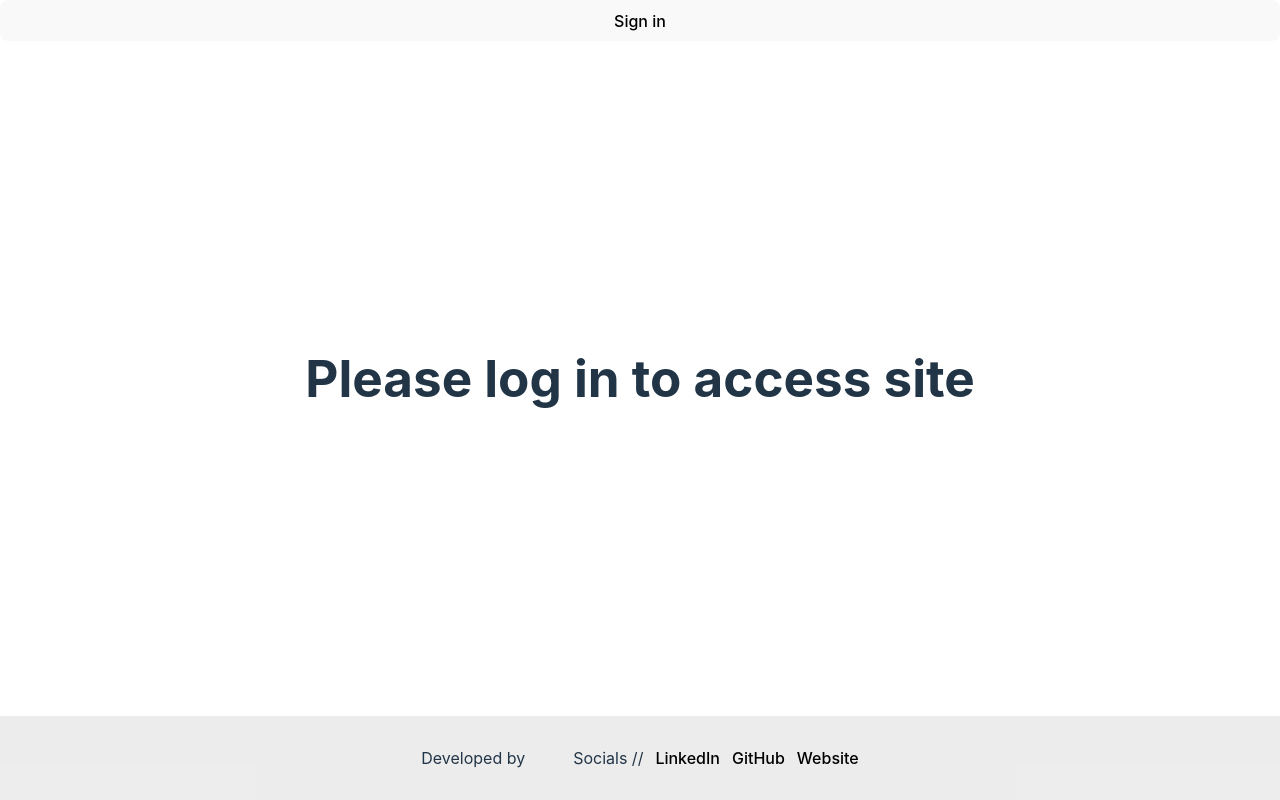
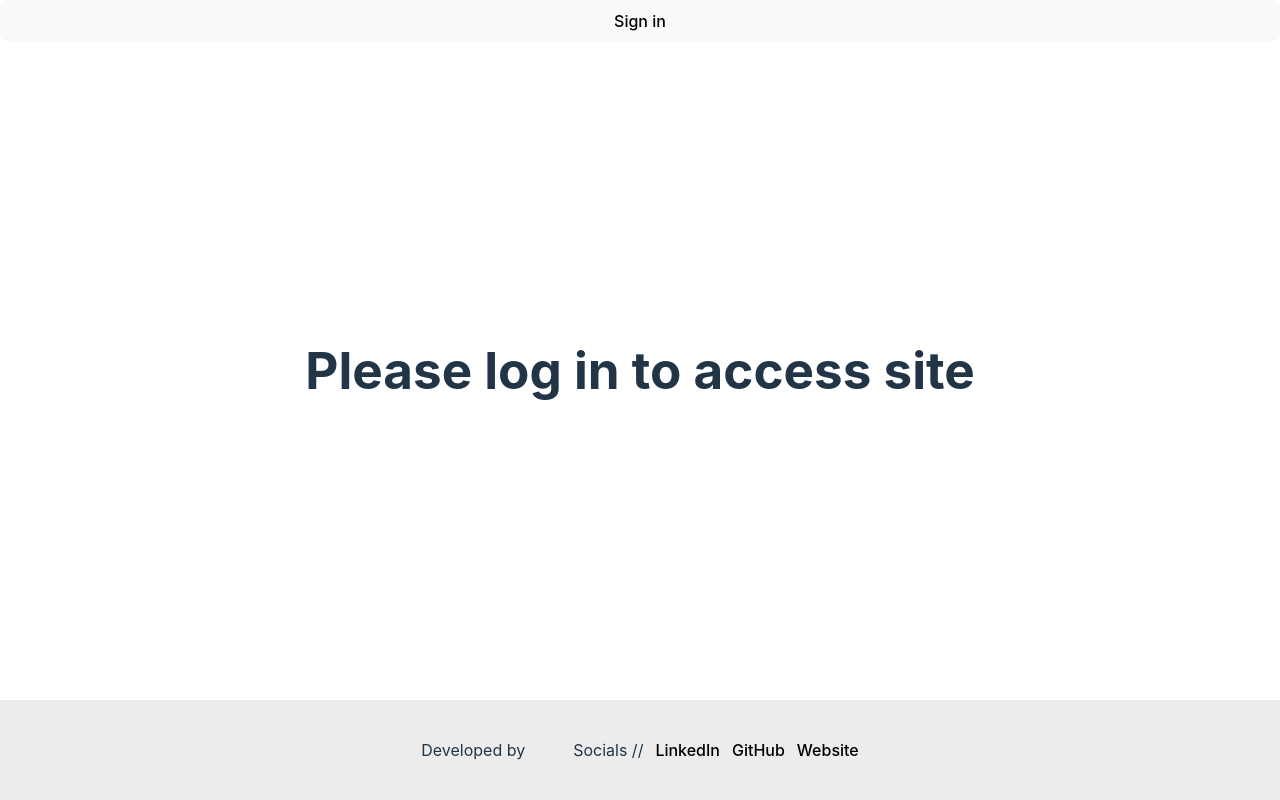
Before and after one commit to ATlexEide/furrventions, a React (Vite) app: page / in a window 1280 px wide. Built offline with nearby package versions, Linux system fonts and the light colour scheme; no server answers.

Commit message:
Adjust main height

```diff
--- a/src/App.css
+++ b/src/App.css
@@ -11,7 +11,7 @@
   overflow-x: hidden;
 }
 main {
-  height: 100%;
+  height: fit-content;
   width: 100%;
   display: flex;
   justify-content: center;
```
